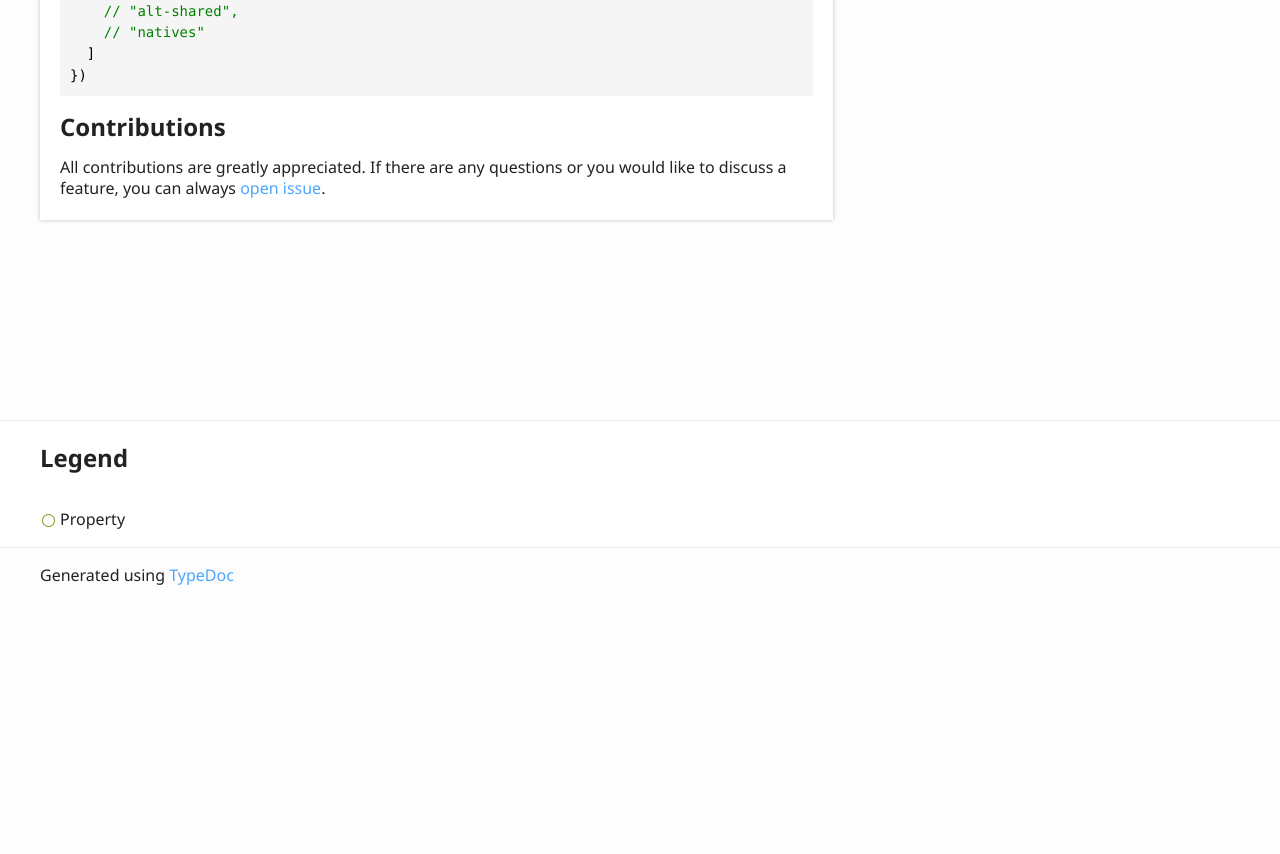
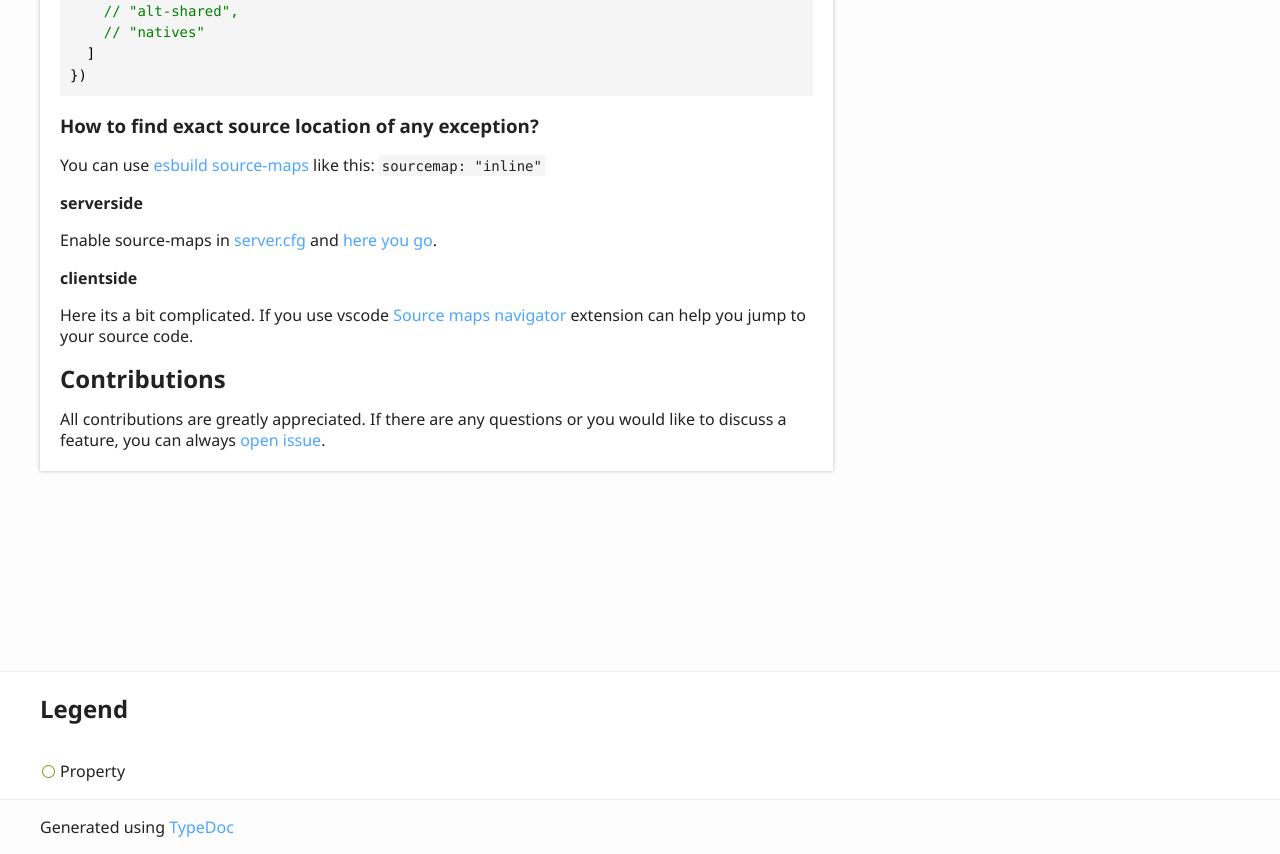
Before and after one commit to xxshady/altv-esbuild, a website: page docs/index.html in a window 1280 px wide. Shown: the part 1302-2156 px from the top of the page. Before the commit the page ends 1904 px from the top, so only its background shows below. Drawn offline with Linux system fonts and the light colour scheme.

Commit message:
update docs

```diff
--- a/docs/index.html
+++ b/docs/index.html
@@ -115,6 +115,19 @@
 <span style="color: #000000">  ]</span>
 <span style="color: #000000">})</span>
 </code></pre>
+				<a href="#how-to-find-exact-source-location-of-any-exception" id="how-to-find-exact-source-location-of-any-exception" style="color: inherit; text-decoration: none;">
+					<h3>How to find exact source location of any exception?</h3>
+				</a>
+				<p>You can use <a href="https://esbuild.github.io/api/#sourcemap">esbuild source-maps</a> like this: <code>sourcemap: &quot;inline&quot;</code></p>
+				<a href="#serverside" id="serverside" style="color: inherit; text-decoration: none;">
+					<h4>serverside</h4>
+				</a>
+				<p>Enable source-maps in <a href="https://docs.altv.mp/articles/configs/server.html">server.cfg</a>
+				and <a href="https://imgur.com/HJYM0y1">here you go</a>.</p>
+				<a href="#clientside" id="clientside" style="color: inherit; text-decoration: none;">
+					<h4>clientside</h4>
+				</a>
+				<p>Here its a bit complicated. If you use vscode <a href="https://marketplace.visualstudio.com/items?itemName=vlkoti.vscode-sourcemaps-navigator">Source maps navigator</a> extension can help you jump to your source code.</p>
 				<a href="#contributions" id="contributions" style="color: inherit; text-decoration: none;">
 					<h2>Contributions</h2>
 				</a>
```
